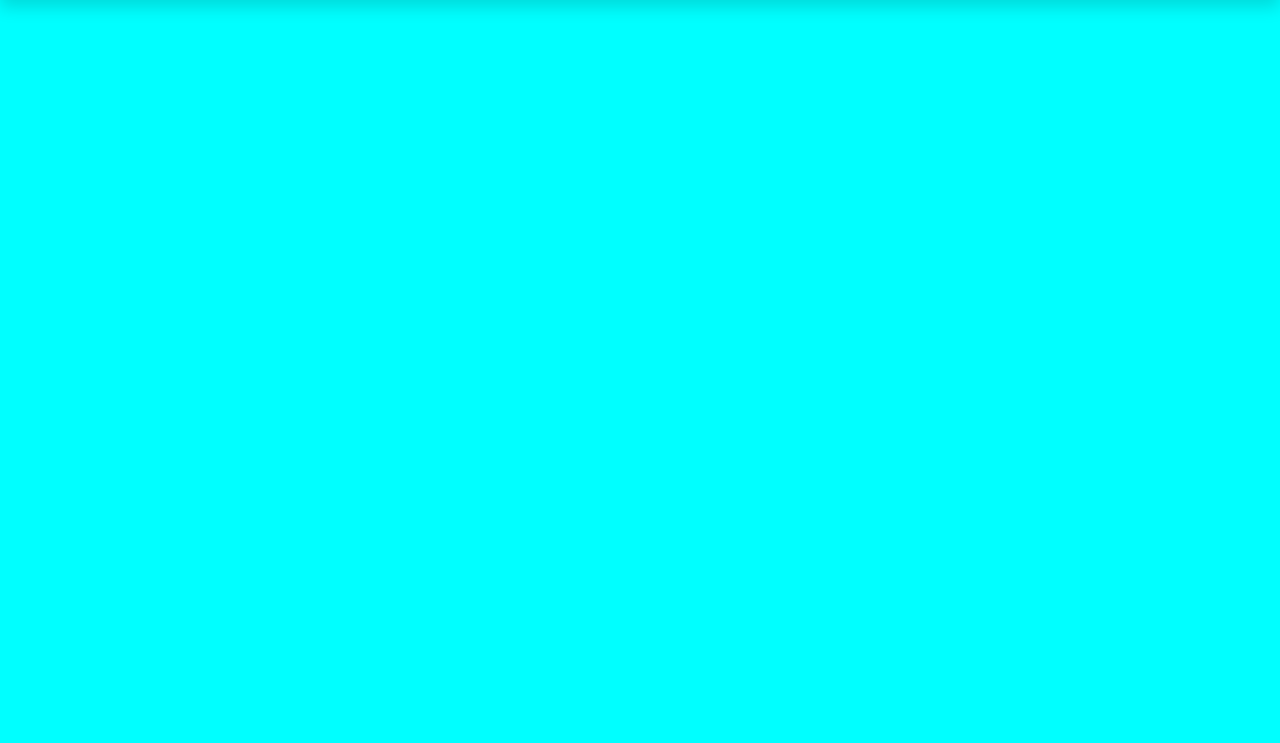
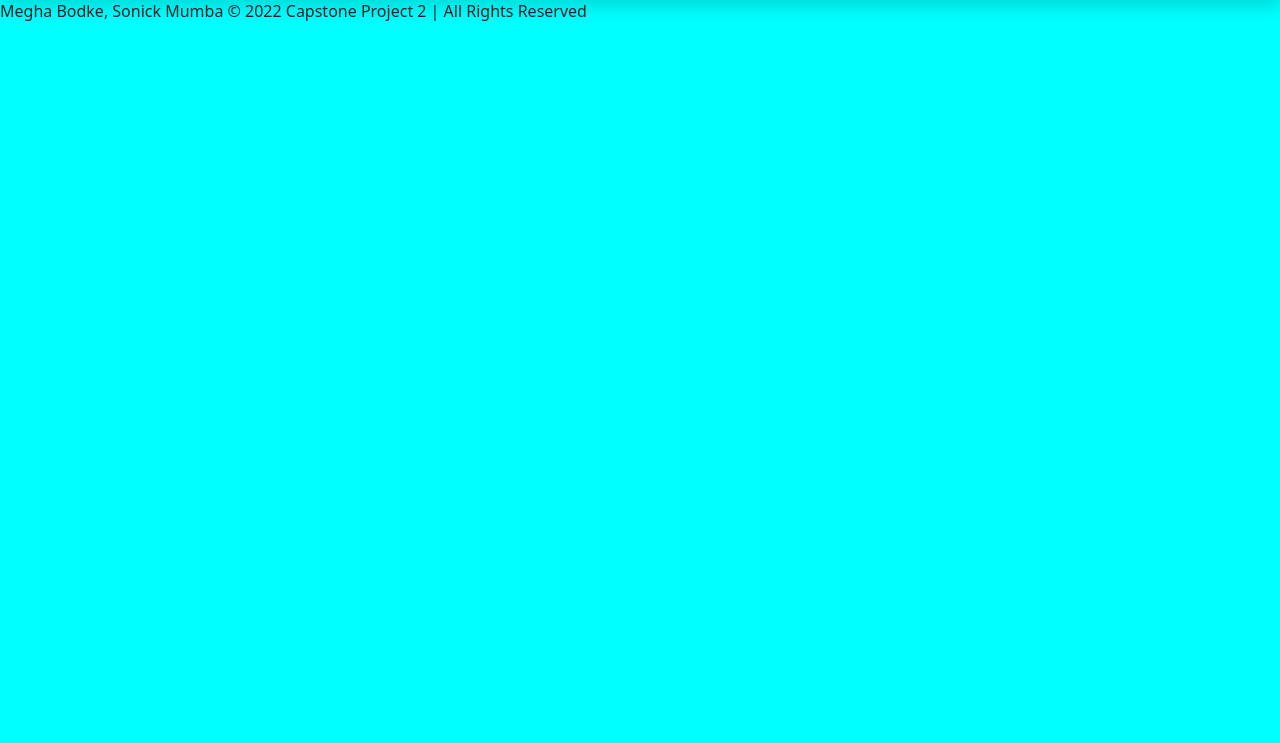
Before and after one commit to megha-n-bodke/CapstoneProject2, a website built with webpack: page src/index.html in a window 1280 px wide. Shown: the part 57-800 px from the top of the page. Built offline with nearby package versions, Linux system fonts and the light colour scheme.

Commit message:
Add footer element to index.html file

```diff
--- a/src/index.html
+++ b/src/index.html
@@ -30,6 +30,12 @@
         </nav>
     </header>
 
+    <footer>
+        <div id="footer">
+            <p>Megha Bodke, Sonick Mumba © 2022 Capstone Project 2 | All Rights Reserved</p>
+        </div>
+    </footer>
+
     <script src="https://cdn.jsdelivr.net/npm/bootstrap@5.2.1/dist/js/bootstrap.bundle.min.js"
         integrity="sha384-u1OknCvxWvY5kfmNBILK2hRnQC3Pr17a+RTT6rIHI7NnikvbZlHgTPOOmMi466C8"
         crossorigin="anonymous"></script>
```
